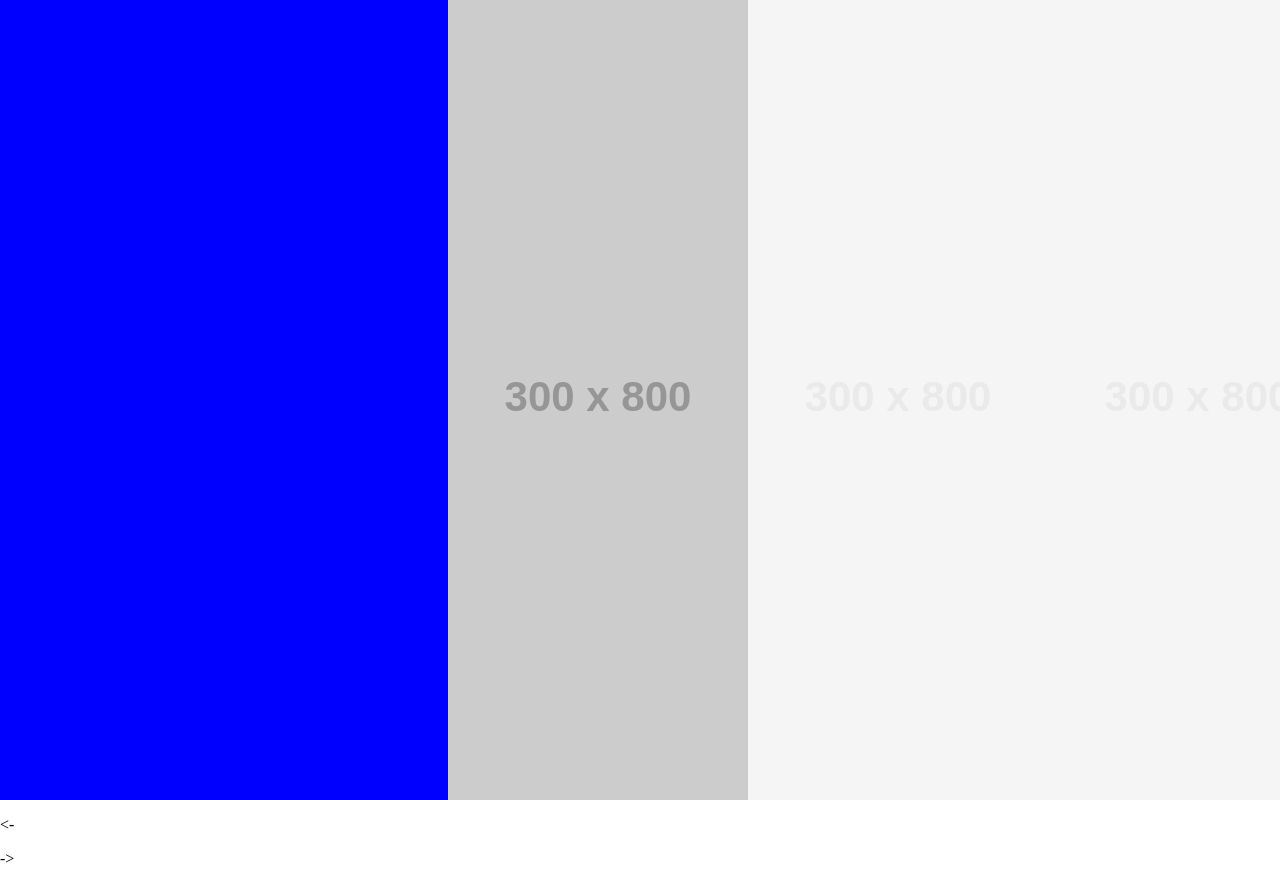
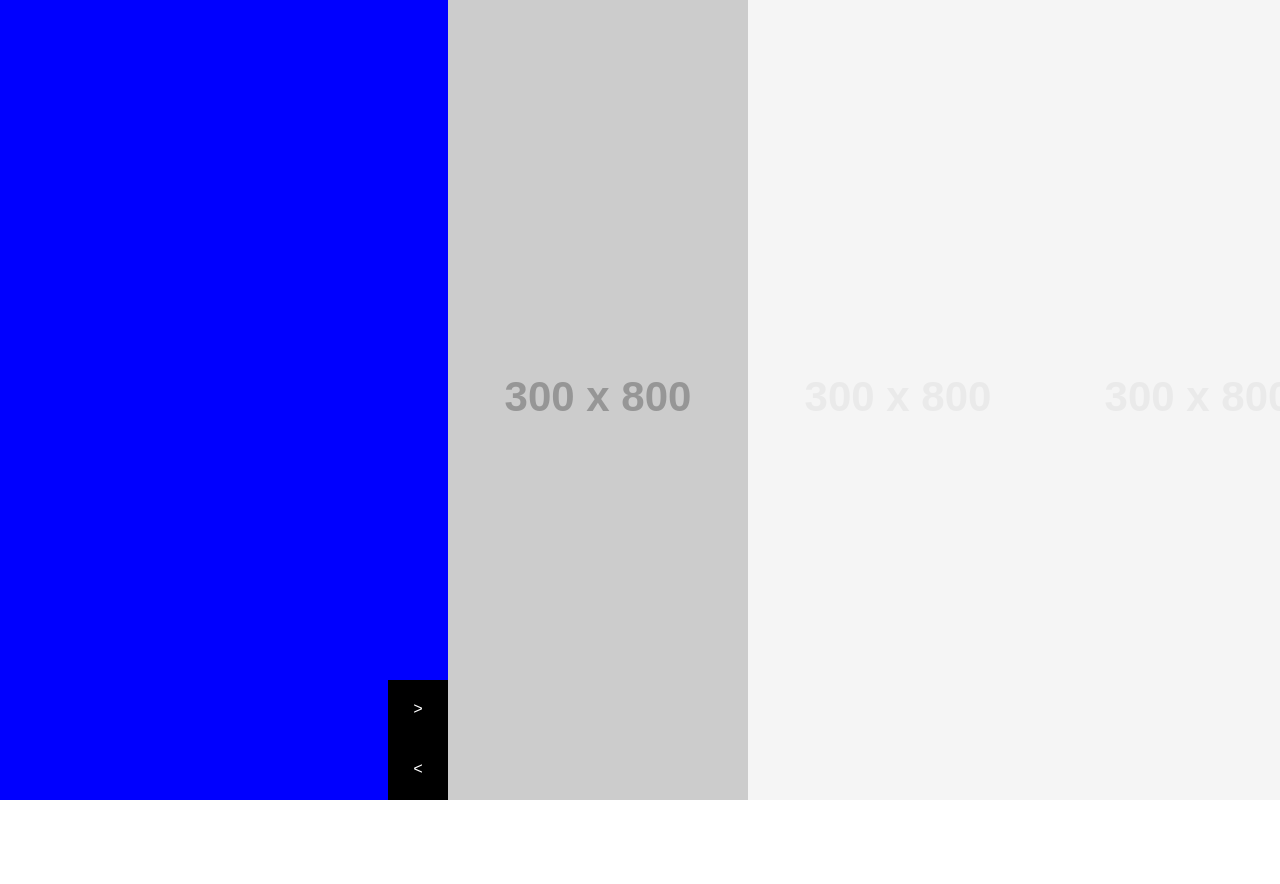
Before and after one commit to ivme83/slick-carousel, a plain HTML site: page index.html in a window 1280 px wide. After the commit the page ends 805 px from the top, so only its background shows below. Drawn offline with nearby package versions, Linux system fonts and the light colour scheme; placeholder pictures from the web are drawn by us.

Commit message:
created new arrows

```diff
--- a/index.css
+++ b/index.css
@@ -2,6 +2,7 @@ html,
 body {
   margin: 0;
   padding: 0;
+  font-family: 'Courier New', Courier, monospace;
 }
 
 * {
@@ -22,11 +23,45 @@ body {
   width: 100%;
 }
 
-.slick-prev:before,
-.slick-next:before {
-  color: black;
+.prev {
+  display: flex;
+
+  align-items: center;
+  justify-content: center;
+
+  background: black;
+  color: white;
+
+  margin: 0;
+  padding: 0;
+
+  position: absolute;
+  bottom: 0px;
+  right: 0px;
+
+  height: 60px;
+  width: 60px;
 }
 
+.next {
+  display: flex;
+
+  align-items: center;
+  justify-content: center;
+
+  background: black;
+  color: white;
+
+  margin: 0;
+  padding: 0;
+
+  position: absolute;
+  bottom: 60px;
+  right: 0px;
+
+  height: 60px;
+  width: 60px;
+}
 
 .slick-slide {
   transition: all ease-in-out .3s;
@@ -55,6 +90,7 @@ body {
 .main-info {
   grid-area: inf;
   background-color: blue;
+  position: relative;
 }
 
 .main-carousel {
--- a/index.html
+++ b/index.html
@@ -13,7 +13,8 @@
 <body>
   <div class="main-grid">
     <div class="main-info">
-
+      <div class="prev"><</div>
+      <div class="next">></div>
     </div>
     <section class="slider main-carousel">
         <div>
@@ -50,11 +51,6 @@
   </div>
 
 
-  <p class="left">
-    <-</p> <p class="right">->
-  </p>
-
-
   <script src="https://code.jquery.com/jquery-2.2.0.min.js" type="text/javascript"></script>
   <script src="./slick/slick.js" type="text/javascript" charset="utf-8"></script>
   <script src="./index.js" type="text/javascript" charset="utf-8"></script>
--- a/index.js
+++ b/index.js
@@ -9,8 +9,9 @@
 
 $(document).on('ready', function () {
     $('.slider').slick({
-        arrows: false,
-        variableWidth: true
+        variableWidth: true,
+        prevArrow: $('.prev'),
+        nextArrow: $('.next')
     })
 
     $('.left').click(function () {
```
